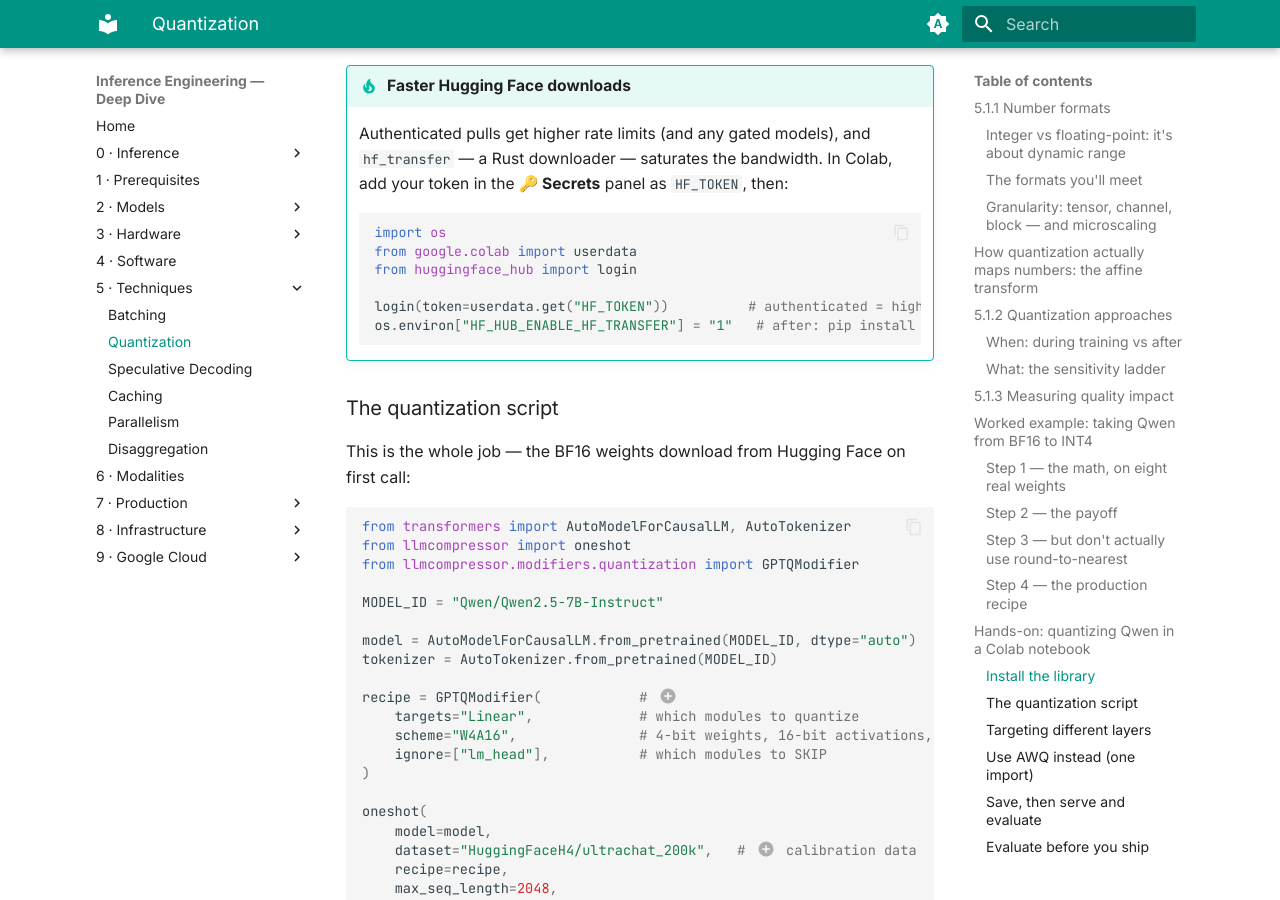
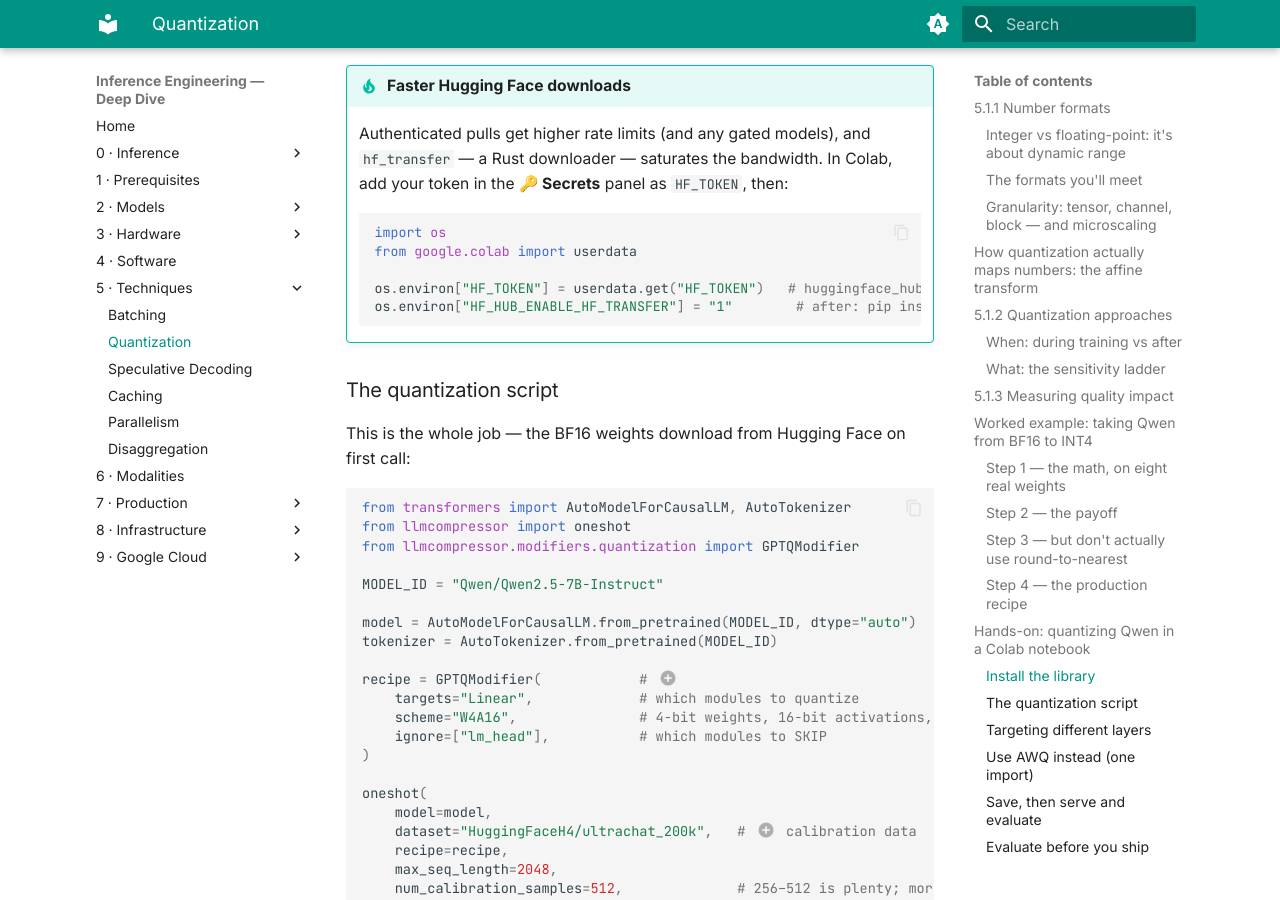
Before and after one commit to maxkimambo/inference-engineering-deep-dive, an MkDocs documentation site: the page built from docs/chapters/techniques/quantization.md, in a window 1280 px wide and 900 px high, scrolled down 11258 px. Built offline with MkDocs 1.6.1 and Material for MkDocs 9.7.7, drawn with Linux system fonts in a browser that asks for light colours.

Commit message:
HF auth: set HF_TOKEN env var instead of login()
Calling login() after setting os.environ[HF_TOKEN] triggered a noisy
'env var is the active token' warning. Setting the env var alone authenticates
downloads without it. Align the chapter tip.

````diff
--- a/docs/chapters/techniques/quantization.md
+++ b/docs/chapters/techniques/quantization.md
@@ -387,10 +387,9 @@
     ```python
     import os
     from google.colab import userdata
-    from huggingface_hub import login
 
-    login(token=userdata.get("HF_TOKEN"))          # authenticated = higher rate limits
-    os.environ["HF_HUB_ENABLE_HF_TRANSFER"] = "1"   # after: pip install hf_transfer
+    os.environ["HF_TOKEN"] = userdata.get("HF_TOKEN")   # huggingface_hub uses this automatically
+    os.environ["HF_HUB_ENABLE_HF_TRANSFER"] = "1"        # after: pip install hf_transfer
     ```
 
 ### The quantization script
````
Also changed, not shown: docs/notebooks/quantization-qwen-w4a16.ipynb.
